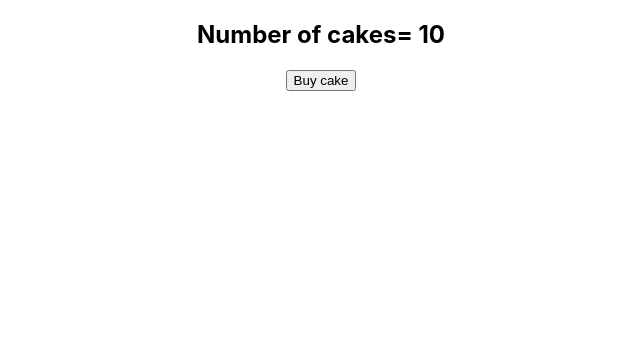
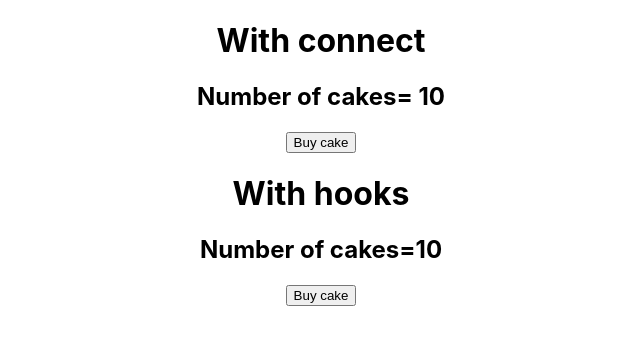
Before and after one commit to AnupRijal123/React-Redux-Practice, a React (Create React App) app: page / in a window 1280 px wide. Shown: the top 344 px of the page, without its empty margins (319-959 px from the left). Built offline with nearby package versions, Linux system fonts and the light colour scheme.

Commit message:
used useSelector and useDispatch hook

```diff
--- a/src/App.js
+++ b/src/App.js
@@ -3,15 +3,18 @@ import './App.css';
 import CakeContainer from './components/CakeContainer';
 import { Provider } from 'react-redux';
 import store from './redux/store';
+import HooksCakeContainer from './components/HooksCakeContainer';
 
 function App() {
   return (
     <Provider store={store}>
       <div className="App">
         <CakeContainer />
+        <HooksCakeContainer />
       </div>
     </Provider>
   );
 }
 
 export default App;
+//Provider gives access to redux store for the components inside of it
--- a/src/components/CakeContainer.js
+++ b/src/components/CakeContainer.js
@@ -7,6 +7,7 @@ function CakeContainer(props) {
     }, []);
     return (
         <div>
+            <h1>With connect</h1>
             <h2>Number of cakes= {props.numberOfCakes}</h2>
             <button onClick={props.buyCake}>Buy cake</button>
         </div>
@@ -18,11 +19,13 @@ const mapStateToProps = (state) => {
         numberOfCakes: state.numberOfCakes,
     }
 }
+// yo state redux store bata hamle pako because of Provider in app.js
 
 const mapDispatchToProps = (dispatch) => {
     return {
         buyCake: () => dispatch(buyCake())
     }
 }
+//yo dispatch redux store bata pako beacuse of Provider in app.js
 
 export default connect(mapStateToProps, mapDispatchToProps)(CakeContainer);
--- /dev/null
+++ b/src/components/HooksCakeContainer.js
@@ -0,0 +1,19 @@
+import { useSelector, useDispatch } from 'react-redux';
+import { buyCake } from '../redux/cake/cakeActions';
+function HooksCakeConatainer() {
+    const value = useSelector((state) => {
+        return state.numberOfCakes;
+    });
+    console.log(value);
+
+    const makeDispatch = useDispatch();
+
+    return (
+        <div>
+            <h1>With hooks</h1>
+            <h2>Number of cakes={value}</h2>
+            <button onClick={() => makeDispatch(buyCake())}>Buy cake</button>
+        </div>
+    )
+}
+export default HooksCakeConatainer;
```
